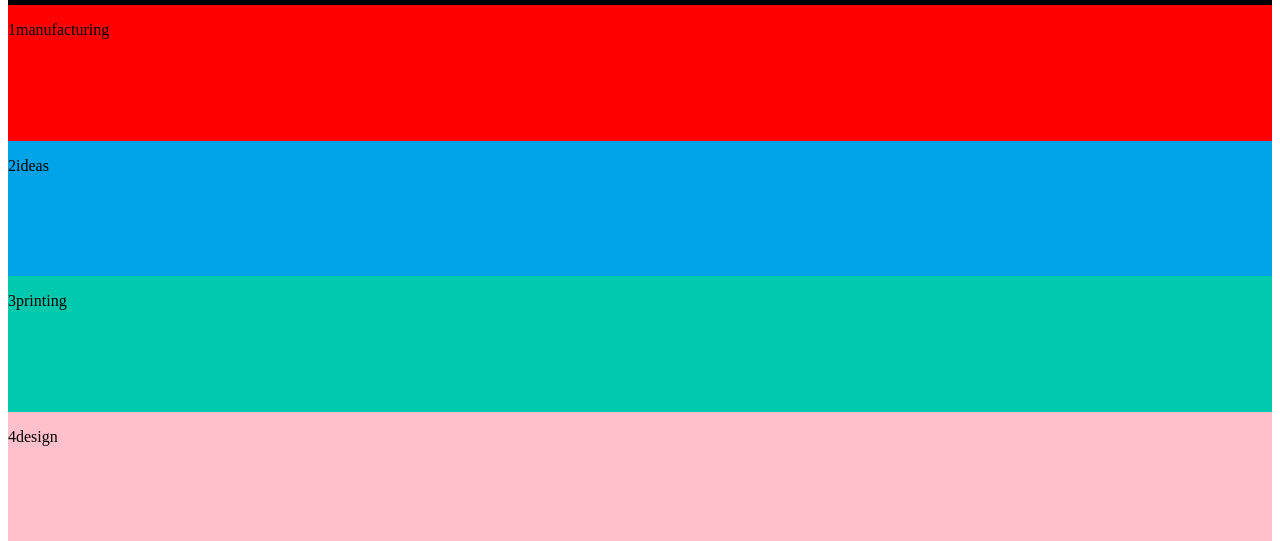
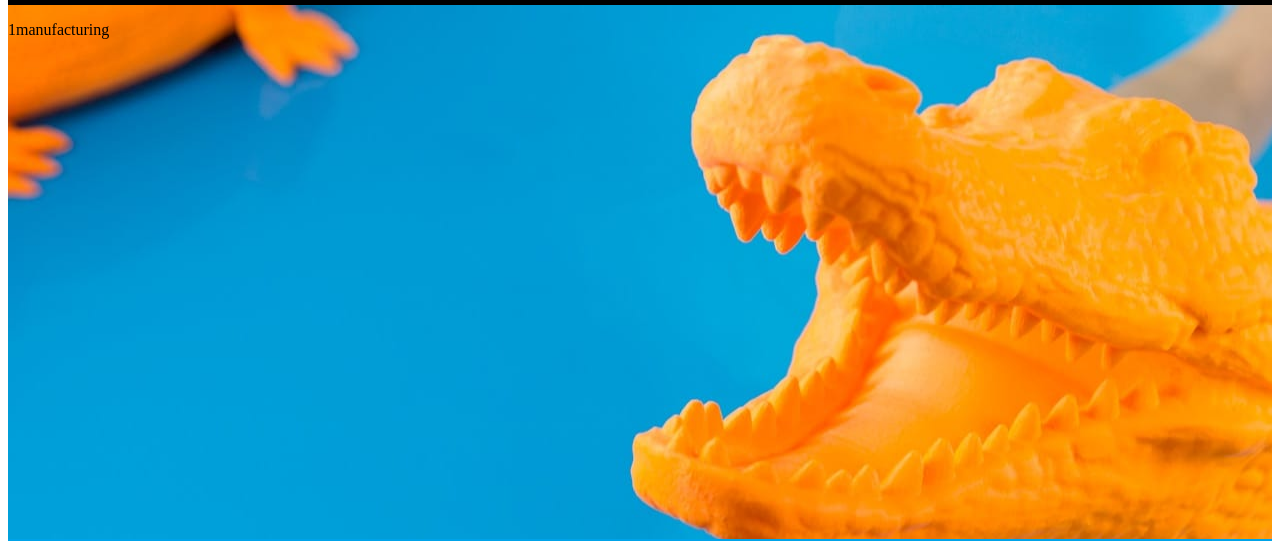
Before and after one commit to Sfydas/bionic, a plain HTML site: page index.html in a window 1280 px wide. Shown: the part 83-624 px from the top of the page. Drawn offline with Linux system fonts and the light colour scheme.

Commit message:
Backgrdound

```diff
--- a/styles.css
+++ b/styles.css
@@ -1,6 +1,6 @@
 .container {
   display: grid;
-  height: 100vh;
+  height: 2500px;
 
   grid-template-columns: 1fr 1fr 1fr 1fr;
   grid-template-rows: 0.2fr 1.5fr 1.5fr 1.5fr 1.5fr 0.8fr;
@@ -114,6 +114,7 @@ a:hover {
 .manufacturing {
   background-color: red;
   grid-area: manufacturing;
+  background-image: url(/images/pag1/1.jpg);
 }
 
 .ideas {
```
